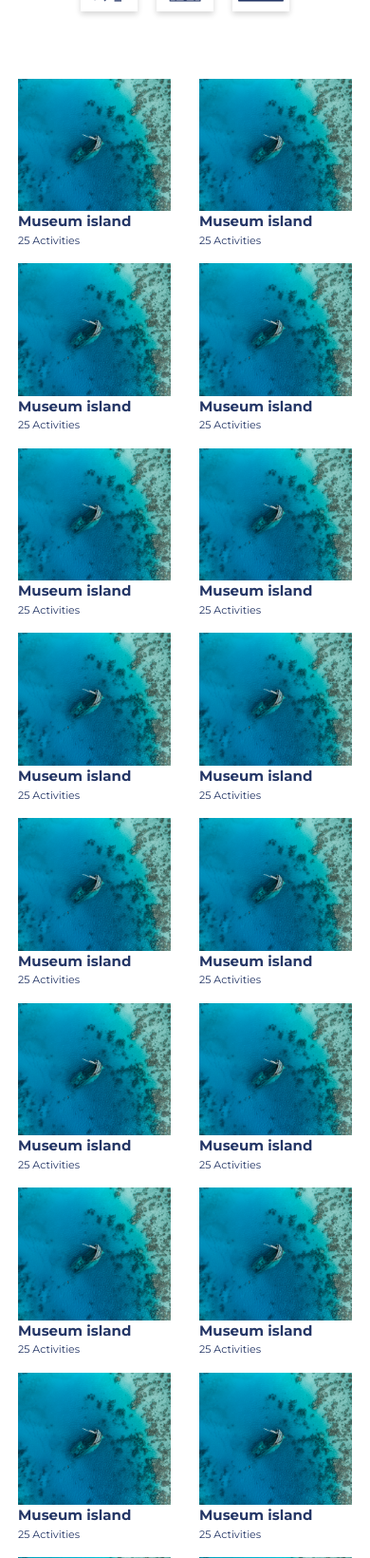
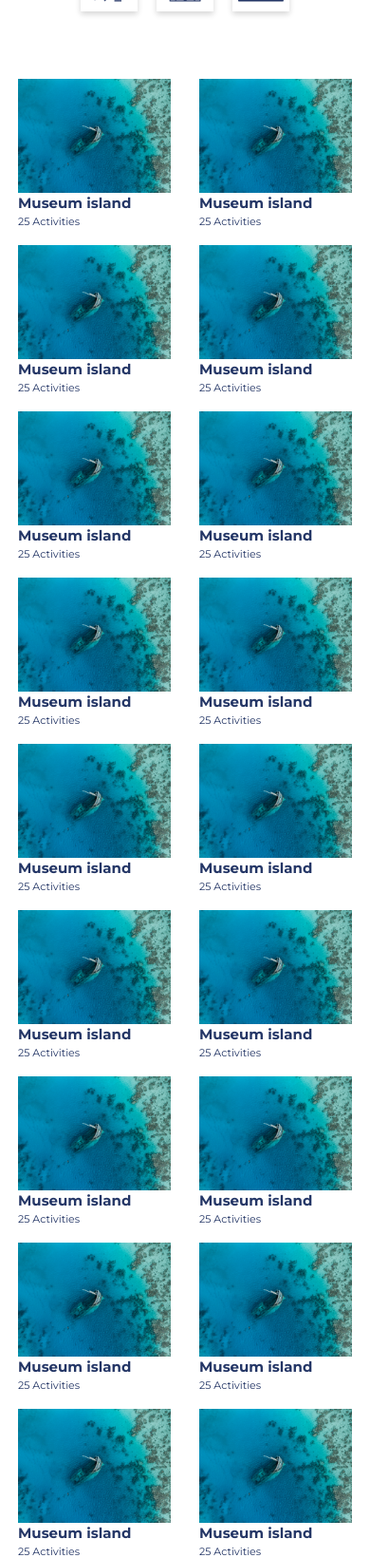
Before and after one commit to MKeshta/meshini-front-v3, a PHP site: page /html/country.html in a window 390 px wide. Shown: the part 615-2255 px from the top of the page at 95% size. Run offline with PHP 8.4, Linux system fonts and the light colour scheme.

Commit message:
fix img height

```diff
--- a/sass/destinations/_main.sass
+++ b/sass/destinations/_main.sass
@@ -9,6 +9,14 @@
                 &:hover
                     background-color: rgba(gray,1)
                 .destination-img-holder
+                    position: relative
+                    display: flex
+                    justify-content: center
+                    align-items: center
+                    width: 100%
+                    height: 200px
+                    overflow: hidden
+                    background-color: rgba($lightGray,0.6)
                     .destination-img
                         width: 100%
                 .destination-text
@@ -28,42 +36,50 @@
         .descriptions-wrapper
             .destination
                 .destination-link
-                        .destination-text
-                            .name
-                                font-size: 20px
-                            .description
-                                font-size: 13px
+                    .destination-img-holder
+                        height: 150px
+                    .destination-text
+                        .name
+                            font-size: 20px
+                        .description
+                            font-size: 13px
 @media (max-width: 1350px)
     #Destinations
         .descriptions-wrapper
             .destination
                 .destination-link
-                        .destination-text
-                            .name
-                                font-size: 18px
-                            .description
-                                font-size: 11px
+                    .destination-img-holder
+                        height: 120px
+                    .destination-text
+                        .name
+                            font-size: 18px
+                        .description
+                            font-size: 11px
 
 @media (max-width: 1235px)
     #Destinations
         .descriptions-wrapper
             .destination
                 .destination-link
-                        .destination-text
-                            .name
-                                font-size: 15px
-                            .description
-                                font-size: 11px
+                    .destination-img-holder
+                        height: 100px
+                    .destination-text
+                        .name
+                            font-size: 15px
+                        .description
+                            font-size: 11px
 @media (max-width: 991px)
     #Destinations
         .descriptions-wrapper
             .destination
                 .destination-link
-                        .destination-text
-                            .name
-                                font-size: 18px
-                            .description
-                                font-size: 11px
+                    .destination-img-holder
+                        height: 150px
+                    .destination-text
+                        .name
+                            font-size: 18px
+                        .description
+                            font-size: 11px
     #country-labels
         text-align: center
         .country-labels-wrapper
@@ -103,11 +119,13 @@
         .descriptions-wrapper
             .destination
                 .destination-link
-                        .destination-text
-                            .name
-                                font-size: 15px
-                            .description
-                                font-size: 11px
+                    .destination-img-holder
+                        height: 120px
+                    .destination-text
+                        .name
+                            font-size: 15px
+                        .description
+                            font-size: 11px
     #country-labels
         margin-top: -32px
         .country-labels-wrapper
```
Also changed, not shown: css/app.css, 1 other file.
